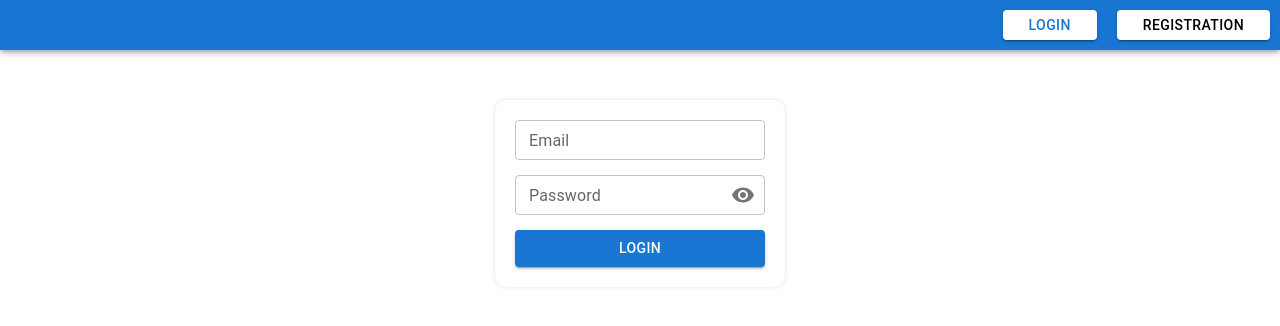
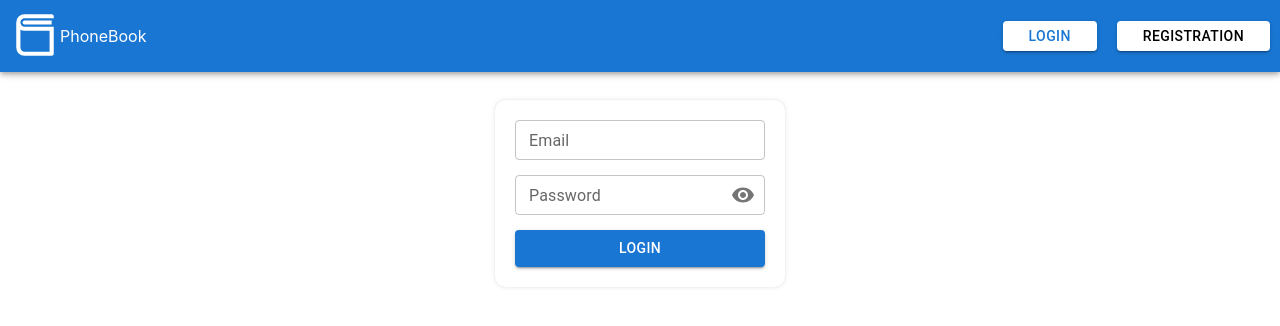
Before and after one commit to RadkoIvanUa/goit-react-hw-08-phonebook, a React (Create React App) app: page /goit-react-hw-08-phonebook/login in a window 1280 px wide. Shown: the top 326 px of the page. Built offline with nearby package versions, Linux system fonts and the light colour scheme.

Commit message:
added logo

```diff
--- a/src/components/AuthNav/AuthNav.jsx
+++ b/src/components/AuthNav/AuthNav.jsx
@@ -21,7 +21,7 @@ export default function AuthNav() {
     };
   }, [screenWidth]);
 
-  return screenWidth.width < 450 ? (
+  return screenWidth.width < 470 ? (
     <AuthNavContainer>
       <Menu>
         <MenuButton as={Button}>
--- a/src/components/AuthNav/StyldedAuthNav.jsx
+++ b/src/components/AuthNav/StyldedAuthNav.jsx
@@ -13,5 +13,5 @@ export const StyledLink = styled(NavLink)`
 export const AuthNavContainer = styled.div`
   display: flex;
   gap: 20px;
-  justify-content: flex-end;
+  justify-content: center;
 `;
--- a/src/components/Navigation/Navigation.jsx
+++ b/src/components/Navigation/Navigation.jsx
@@ -4,12 +4,17 @@ import UserMenu from 'components/UserMenu/UserMenu';
 import { useSelector } from 'react-redux';
 import { selectIsLoggedIn } from 'redux/selectors';
 import { StyledAppBar } from './StyledNavigation';
+import { RiBook3Line } from 'react-icons/ri';
 
 export default function Navigation() {
   const isLoggedIn = useSelector(selectIsLoggedIn);
 
   return (
     <AppBar position="fixed" style={StyledAppBar}>
+      <div style={{ display: 'flex' }}>
+        <RiBook3Line size={50} />
+        <p>PhoneBook</p>
+      </div>
       {isLoggedIn ? <UserMenu /> : <AuthNav />}
     </AppBar>
   );
--- a/src/components/Navigation/StyledNavigation.jsx
+++ b/src/components/Navigation/StyledNavigation.jsx
@@ -1,4 +1,9 @@
 export const StyledAppBar = {
   padding: 10,
   backgroundColor: '#1976d2',
+  display: 'flex',
+  alignItems: 'center',
+  flexDirection: 'row',
+  justifyContent: 'space-between',
+  gap: 40,
 };
--- a/src/components/StyledContainer.jsx
+++ b/src/components/StyledContainer.jsx
@@ -4,6 +4,7 @@ export const Container = styled.div`
   max-width: 1200px;
   min-width: 320px;
   margin: 100px auto;
+  padding: 0 15px 0 15px;
 `;
 
 export const FormContainer = styled.form`
--- a/src/components/UserMenu/StyledUserMenu.jsx
+++ b/src/components/UserMenu/StyledUserMenu.jsx
@@ -3,7 +3,7 @@ import styled from 'styled-components';
 export const StyledUserMenuContainer = styled.div`
   display: flex;
   align-items: center;
-  justify-content: space-between;
+  justify-content: center;
   div {
     display: flex;
     align-items: center;
--- a/src/components/UserMenu/UserMenu.jsx
+++ b/src/components/UserMenu/UserMenu.jsx
@@ -3,7 +3,7 @@ import { useDispatch, useSelector } from 'react-redux';
 import { logOut } from 'redux/operations';
 import { selectUser } from 'redux/selectors';
 import { RiLogoutBoxRLine } from 'react-icons/ri';
-import { StyledLink, StyledUserMenuContainer } from './StyledUserMenu';
+import { StyledUserMenuContainer } from './StyledUserMenu';
 
 export default function UserMenu() {
   const { name } = useSelector(selectUser);
@@ -15,9 +15,9 @@ export default function UserMenu() {
 
   return (
     <StyledUserMenuContainer>
-      <StyledLink to="/contacts">PhoneBook</StyledLink>
+      {/* <StyledLink to="/contacts">PhoneBook</StyledLink> */}
       <div>
-        <p>{name.toUpperCase()}</p>
+        <p>Welcome {name.toUpperCase()}!</p>
         <IconButton
           variant="contained"
           style={{
```
